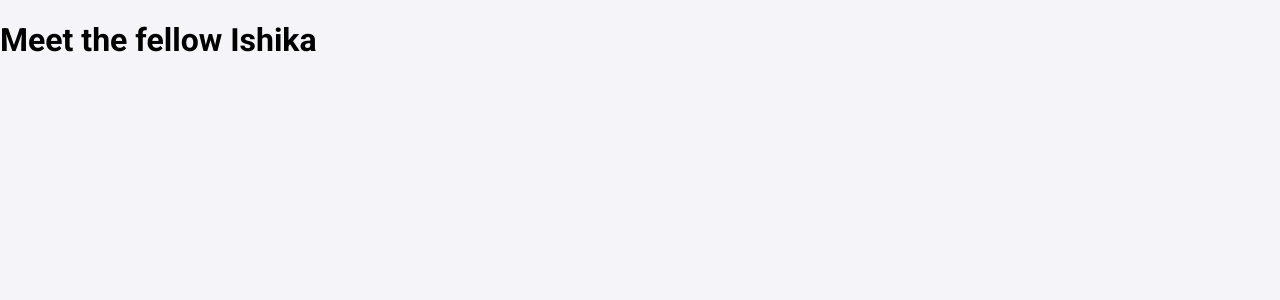
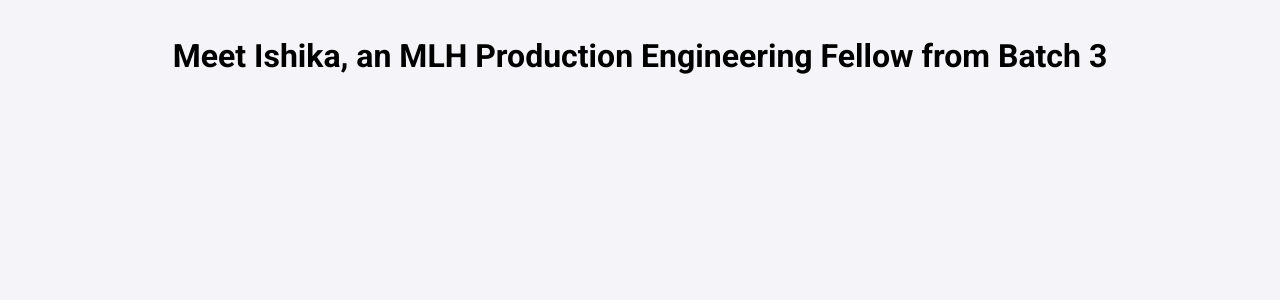
Before and after one commit to MLH-Fellowship/flask-blogger, a Flask app: page /about/ishika in a window 1280 px wide. Shown: the top 300 px of the page. Run offline with Flask 2, Linux system fonts and the light colour scheme; some libraries are stand-ins or nearby versions.

Commit message:
chore: add container to resume route

```diff
--- a/app/templates/about_base.html
+++ b/app/templates/about_base.html
@@ -5,5 +5,7 @@
 {% endblock %}
 
 {% block body %}
-<h1>Meet the fellow {{ fellowName }}</h1>
+<div class="container">
+    <h1>Meet {{ fellowName }}, an MLH Production Engineering Fellow from Batch 3</h1>
+</div>
 {% endblock %}
```
